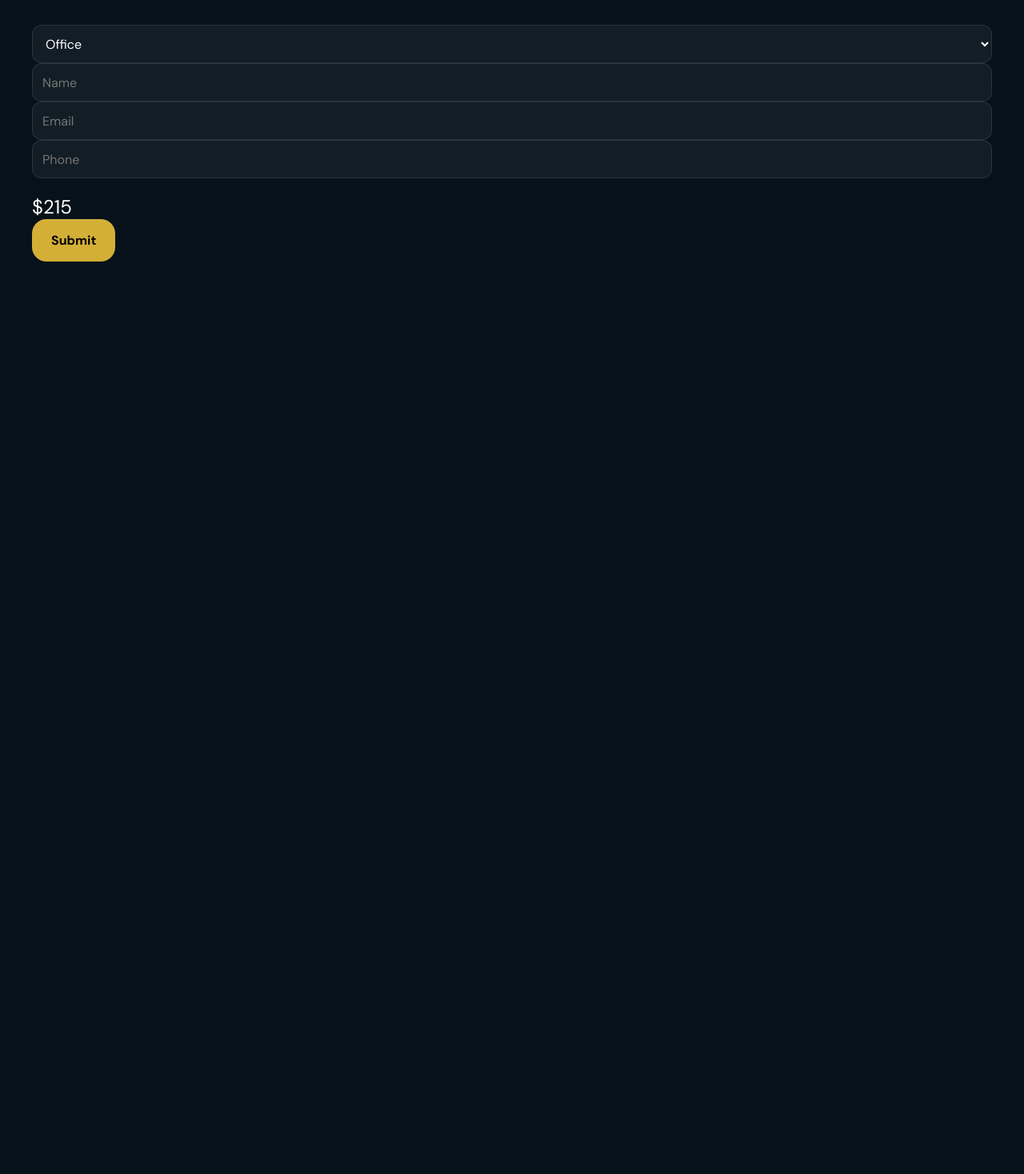
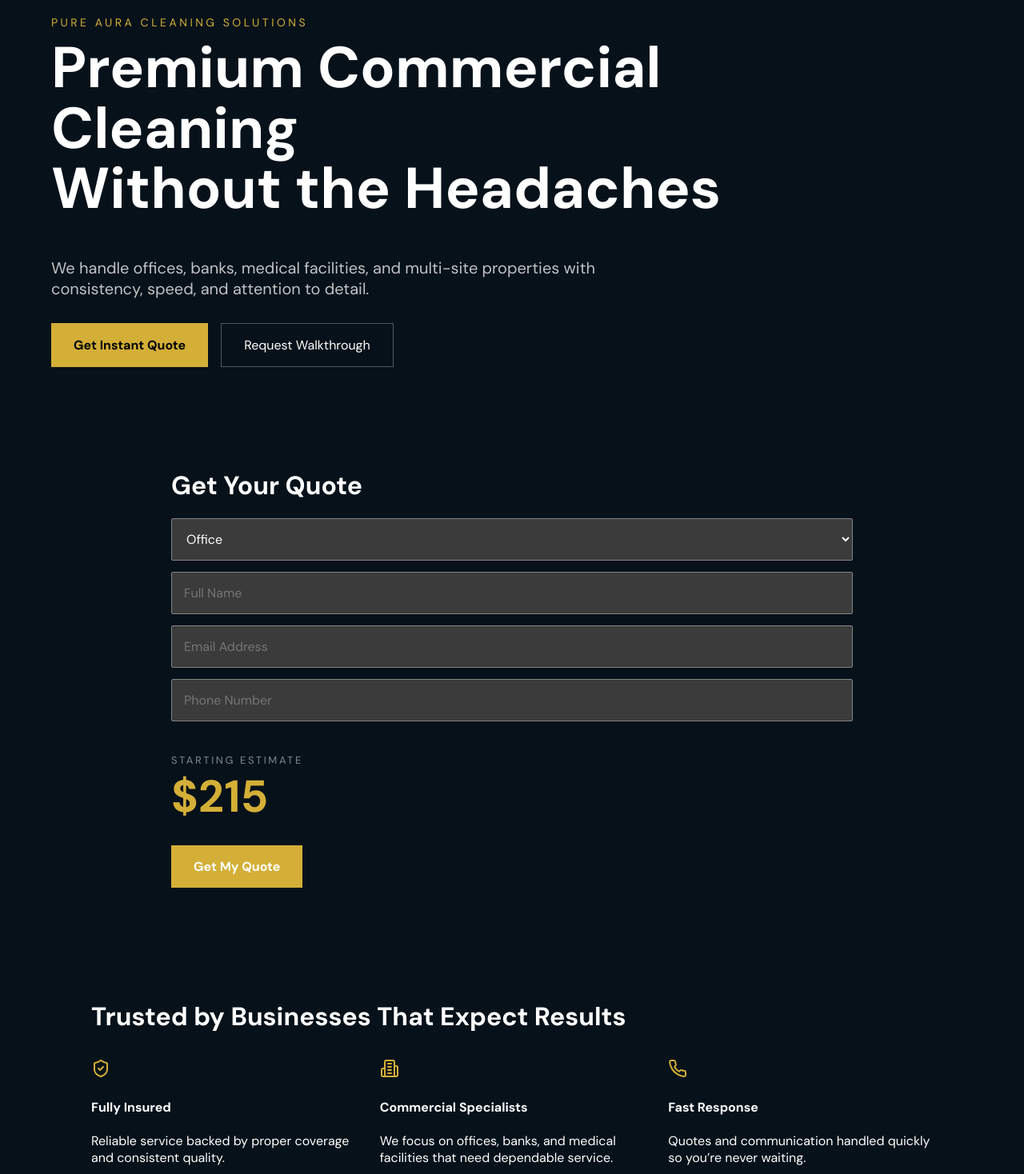
Before and after one commit to csuggs1980/pure-aura-site, a React (Vite) app: page / in a window 1280 px wide. Shown: the part 102-1570 px from the top of the page at 80% size. Before the commit the page ends 800 px from the top, so only its background shows below. Built offline with nearby package versions, Linux system fonts and the light colour scheme.

Commit message:
Update App.jsx

```diff
--- a/src/App.jsx
+++ b/src/App.jsx
@@ -1,17 +1,5 @@
 import React, { useMemo, useState } from "react";
-import { motion, AnimatePresence } from "framer-motion";
-import {
-  Bot,
-  Building2,
-  CalendarDays,
-  CheckCircle2,
-  ClipboardCheck,
-  Mail,
-  MapPin,
-  Phone,
-  ShieldCheck,
-  Sparkles,
-} from "lucide-react";
+import { ShieldCheck, Building2, Phone, Star } from "lucide-react";
 
 const WEBHOOK_URL = "https://script.google.com/macros/s/AKfycbyJ6QBWeGQ1p4LprYi2bDAQpqDX80svS-mp4kL3tDiHBt-N1Egr7gB7SiTSCEjneUat-Q/exec";
 
@@ -23,118 +11,21 @@ const facilityMultipliers = {
   Other: 1.15,
 };
 
-const frequencyMultipliers = {
-  Weekly: 1,
-  "2x Weekly": 1.8,
-  "3x Weekly": 2.5,
-  Nightly: 4.2,
-  Monthly: 0.8,
-  "One-Time": 1.15,
-};
-
-const sizeAdjustments = {
-  Small: 0,
-  Medium: 125,
-  Large: 285,
-  "Multi-Site": 500,
-};
-
-const urgencyAdjustments = {
-  Standard: 0,
-  Urgent: 75,
-  "ASAP / Emergency": 150,
-};
-
-const inputStyle = {
-  width: "100%",
-  height: "48px",
-  borderRadius: "12px",
-  border: "1px solid rgba(255,255,255,0.1)",
-  background: "rgba(255,255,255,0.05)",
-  color: "white",
-  padding: "0 12px",
-};
-
-const buttonGold = {
-  background: "#d4af37",
-  color: "black",
-  padding: "16px 24px",
-  borderRadius: "18px",
-  border: "none",
-  fontWeight: 700,
-  cursor: "pointer",
-};
-
-const buttonGhost = {
-  background: "rgba(255,255,255,0.1)",
-  color: "white",
-  padding: "16px 24px",
-  borderRadius: "18px",
-  border: "1px solid rgba(255,255,255,0.15)",
-  fontWeight: 700,
-  cursor: "pointer",
-};
-
-export default function PureAuraAutomationSystem() {
+export default function PureAuraEliteHybrid() {
   const [facility, setFacility] = useState("Office");
-  const [frequency, setFrequency] = useState("Weekly");
-  const [size, setSize] = useState("Small");
-  const [urgency, setUrgency] = useState("Standard");
-  const [city, setCity] = useState("");
-  const [zip, setZip] = useState("");
   const [name, setName] = useState("");
   const [email, setEmail] = useState("");
   const [phone, setPhone] = useState("");
-  const [notes, setNotes] = useState("");
-  const [preferredPath, setPreferredPath] = useState("Instant Quote");
   const [loading, setLoading] = useState(false);
   const [submitted, setSubmitted] = useState(false);
-  const [submitError, setSubmitError] = useState("");
 
   const quote = useMemo(() => {
     const base = 215;
-    const adjusted =
-      base * facilityMultipliers[facility] * frequencyMultipliers[frequency] +
-      sizeAdjustments[size] +
-      urgencyAdjustments[urgency];
-    return Math.round(adjusted);
-  }, [facility, frequency, size, urgency]);
-
-  const leadTier = useMemo(() => {
-    if (frequency === "Nightly" || size === "Multi-Site" || facility === "Medical" || facility === "Property Management") {
-      return "Priority Commercial Lead";
-    }
-    if (frequency === "3x Weekly" || size === "Large") {
-      return "High-Intent Lead";
-    }
-    return "Qualified Lead";
-  }, [facility, frequency, size]);
-
-  const routeRecommendation = useMemo(() => {
-    if (size === "Multi-Site" || frequency === "Nightly" || preferredPath === "Walkthrough First") {
-      return "Route to walkthrough scheduling";
-    }
-    return "Route through instant quote follow-up";
-  }, [size, frequency, preferredPath]);
-
-  const auraMessage = useMemo(() => {
-    if (facility === "Medical") return "Medical facility — prioritize walkthrough.";
-    if (facility === "Property Management") return "Property management — multi-site opportunity.";
-    if (frequency === "Nightly") return "Nightly service — high value lead.";
-    return "Standard qualified lead.";
-  }, [facility, frequency]);
+    return Math.round(base * facilityMultipliers[facility]);
+  }, [facility]);
 
   const handleSubmit = async () => {
-    setSubmitError("");
-    setSubmitted(false);
-
-    if (!name || !email || !phone) {
-      setSubmitError("Please fill required fields.");
-      return;
-    }
-
     setLoading(true);
-
     try {
       await fetch(WEBHOOK_URL, {
         method: "POST",
@@ -142,38 +33,121 @@ export default function PureAuraAutomationSystem() {
         body: JSON.stringify({ name, email, phone, quote }),
       });
       setSubmitted(true);
-    } catch {
-      setSubmitError("Submission failed");
     } finally {
       setLoading(false);
     }
   };
 
   return (
-    <div style={{ padding: 40, background: "#06111a", color: "white", minHeight: "100vh" }}>
-      <h1 style={{ color: "#e8c768" }}>Pure Aura Automation System</h1>
+    <div style={{ minHeight: "100vh", background: "#06111a", color: "white" }}>
 
-      <div style={{ marginTop: 30 }}>
-        <select style={inputStyle} value={facility} onChange={(e) => setFacility(e.target.value)}>
-          <option>Office</option>
-          <option>Medical</option>
-          <option>Bank</option>
-          <option>Property Management</option>
-        </select>
+      {/* TRUST BAR */}
+      <div style={{ textAlign: "center", padding: "12px", fontSize: 12, letterSpacing: ".2em", textTransform: "uppercase", borderBottom: "1px solid rgba(255,255,255,0.1)", color: "rgba(255,255,255,0.7)" }}>
+        Woman-Owned • Fully Insured • Commercial Specialists • Pittsburgh + Ohio Valley
+      </div>
 
-        <input style={inputStyle} placeholder="Name" value={name} onChange={(e) => setName(e.target.value)} />
-        <input style={inputStyle} placeholder="Email" value={email} onChange={(e) => setEmail(e.target.value)} />
-        <input style={inputStyle} placeholder="Phone" value={phone} onChange={(e) => setPhone(e.target.value)} />
+      {/* HERO */}
+      <div style={{ maxWidth: 1200, margin: "0 auto", padding: "80px 24px 60px" }}>
 
-        <div style={{ marginTop: 20, fontSize: 24 }}>${quote}</div>
+        <div style={{ color: "#d4af37", fontSize: 14, letterSpacing: ".25em", textTransform: "uppercase" }}>
+          Pure Aura Cleaning Solutions
+        </div>
 
-        <button style={buttonGold} onClick={handleSubmit}>
-          {loading ? "Submitting..." : "Submit"}
+        <h1 style={{ fontSize: 72, lineHeight: 1.05, marginTop: 10, maxWidth: 900 }}>
+          Premium Commercial Cleaning<br />
+          Without the Headaches
+        </h1>
+
+        <p style={{ marginTop: 24, fontSize: 20, color: "rgba(255,255,255,0.75)", maxWidth: 700 }}>
+          We handle offices, banks, medical facilities, and multi-site properties with consistency, speed, and attention to detail.
+        </p>
+
+        <div style={{ display: "flex", gap: 16, marginTop: 30 }}>
+          <button style={{ background: "#d4af37", color: "black", padding: "16px 28px", border: "none", fontWeight: 700 }}>
+            Get Instant Quote
+          </button>
+          <button style={{ background: "transparent", border: "1px solid rgba(255,255,255,0.3)", color: "white", padding: "16px 28px" }}>
+            Request Walkthrough
+          </button>
+        </div>
+
+      </div>
+
+      {/* FORM */}
+      <div style={{ maxWidth: 900, margin: "0 auto", padding: "40px 24px" }}>
+
+        <h2 style={{ fontSize: 32, marginBottom: 20 }}>
+          Get Your Quote
+        </h2>
+
+        <div style={{ display: "grid", gap: 14 }}>
+
+          <select value={facility} onChange={(e) => setFacility(e.target.value)} style={{ padding: 14 }}>
+            <option>Office</option>
+            <option>Medical</option>
+            <option>Bank</option>
+            <option>Property Management</option>
+          </select>
+
+          <input placeholder="Full Name" value={name} onChange={(e) => setName(e.target.value)} style={{ padding: 14 }} />
+          <input placeholder="Email Address" value={email} onChange={(e) => setEmail(e.target.value)} style={{ padding: 14 }} />
+          <input placeholder="Phone Number" value={phone} onChange={(e) => setPhone(e.target.value)} style={{ padding: 14 }} />
+
+        </div>
+
+        <div style={{ marginTop: 40 }}>
+          <div style={{ fontSize: 13, color: "rgba(255,255,255,0.5)", letterSpacing: ".2em" }}>
+            STARTING ESTIMATE
+          </div>
+
+          <div style={{ fontSize: 56, color: "#d4af37", fontWeight: 700 }}>
+            ${quote}
+          </div>
+        </div>
+
+        <button onClick={handleSubmit} style={{ marginTop: 25, padding: "16px 28px", background: "#d4af37", border: "none", fontWeight: 700, fontSize: 16 }}>
+          {loading ? "Submitting..." : "Get My Quote"}
         </button>
 
-        {submitted && <div style={{ color: "#34d399" }}>Submitted!</div>}
-        {submitError && <div style={{ color: "#f87171" }}>{submitError}</div>}
+        {submitted && (
+          <div style={{ marginTop: 20, color: "#34d399" }}>
+            We received your request. We’ll reach out shortly.
+          </div>
+        )}
+
       </div>
+
+      {/* AUTHORITY */}
+      <div style={{ maxWidth: 1100, margin: "100px auto", padding: "0 24px" }}>
+
+        <h3 style={{ fontSize: 32 }}>
+          Trusted by Businesses That Expect Results
+        </h3>
+
+        <div style={{ display: "grid", gridTemplateColumns: "repeat(3,1fr)", gap: 30, marginTop: 30 }}>
+
+          <div>
+            <ShieldCheck color="#d4af37" />
+            <h4>Fully Insured</h4>
+            <p>Reliable service backed by proper coverage and consistent quality.</p>
+          </div>
+
+          <div>
+            <Building2 color="#d4af37" />
+            <h4>Commercial Specialists</h4>
+            <p>We focus on offices, banks, and medical facilities that need dependable service.</p>
+          </div>
+
+          <div>
+            <Phone color="#d4af37" />
+            <h4>Fast Response</h4>
+            <p>Quotes and communication handled quickly so you’re never waiting.</p>
+          </div>
+
+        </div>
+
+      </div>
+
     </div>
   );
 }
```
